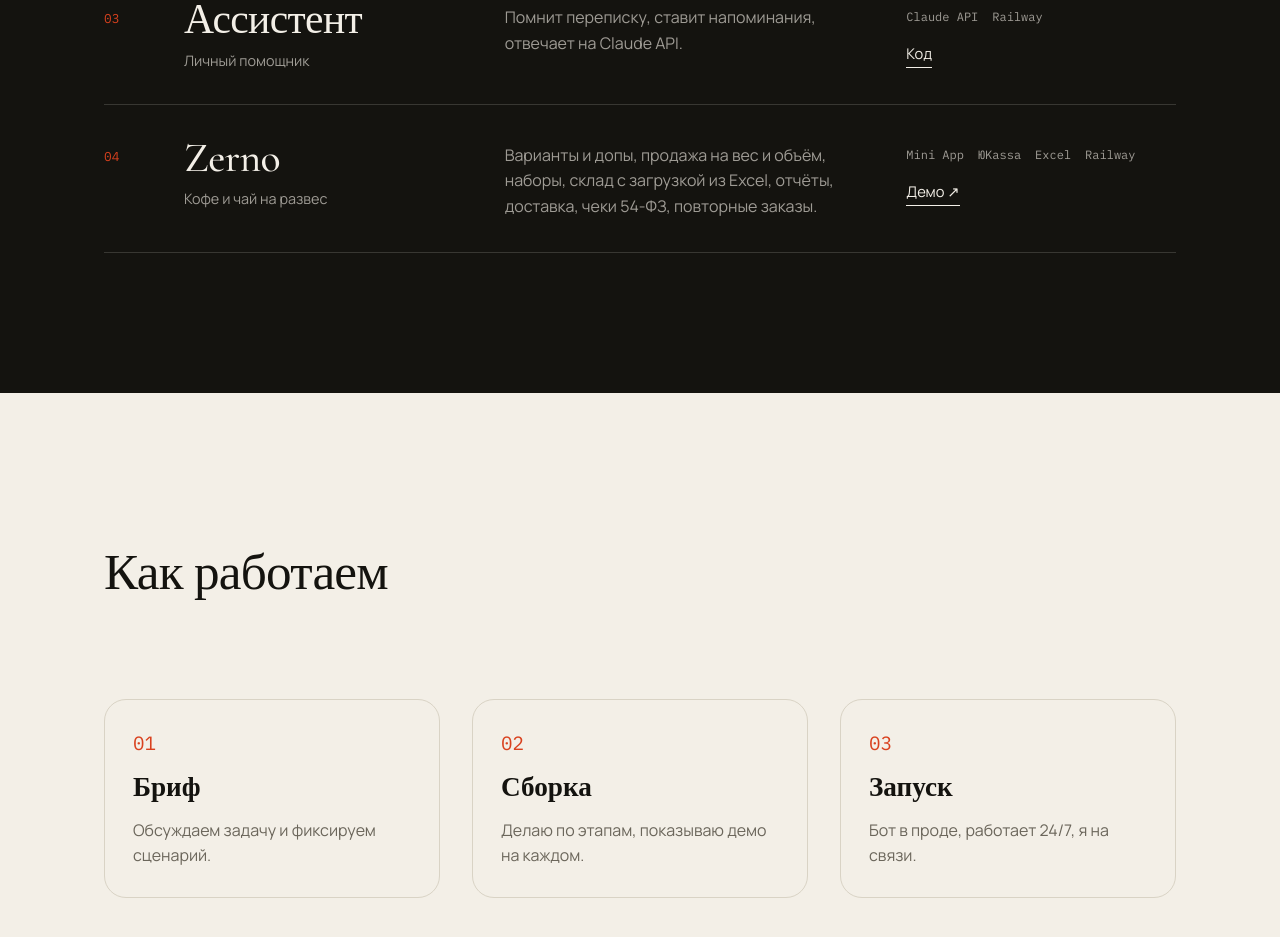
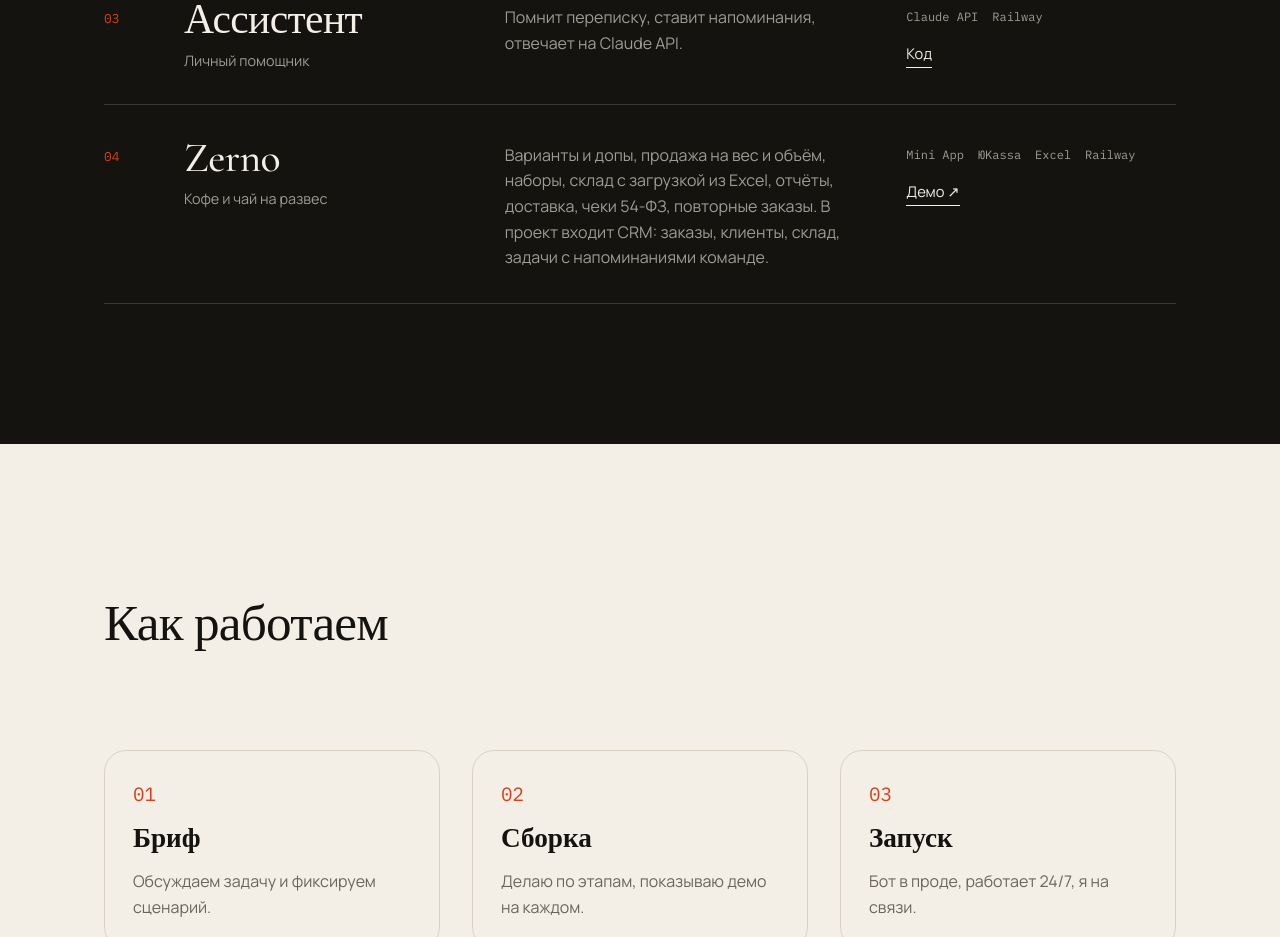
Before and after one commit to zhennyy/botforall, a React (Vite) app: page / in a window 1280 px wide. Shown: the part 1980-2917 px from the top of the page. Built offline with nearby package versions, Linux system fonts and the light colour scheme.

Commit message:
Zerno card: mention CRM in description

```diff
--- a/src/components/Projects.jsx
+++ b/src/components/Projects.jsx
@@ -19,7 +19,7 @@ const works = [
   },
   {
     num: '04', name: 'Zerno', kind: 'Кофе и чай на развес',
-    text: 'Варианты и допы, продажа на вес и объём, наборы, склад с загрузкой из Excel, отчёты, доставка, чеки 54-ФЗ, повторные заказы.',
+    text: 'Варианты и допы, продажа на вес и объём, наборы, склад с загрузкой из Excel, отчёты, доставка, чеки 54-ФЗ, повторные заказы. В проект входит CRM: заказы, клиенты, склад, задачи с напоминаниями команде.',
     stack: ['Mini App', 'ЮKassa', 'Excel', 'Railway'],
     demo: '/zerno-demo.html',
   },
```
